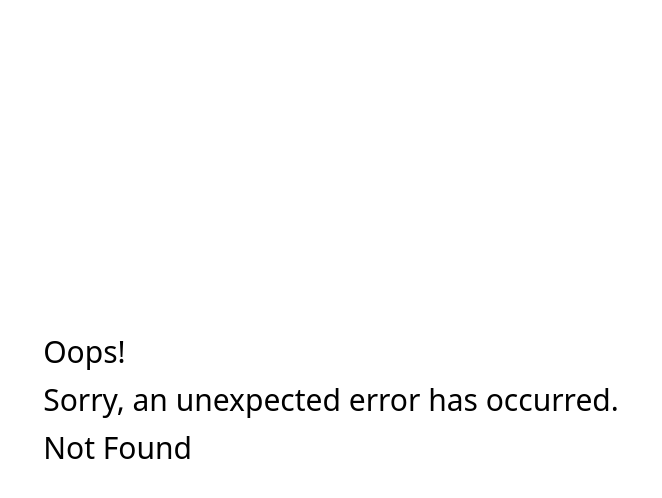
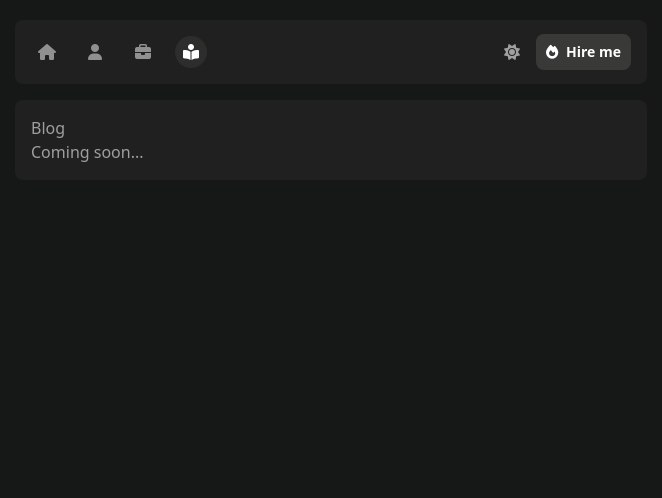
Before and after one commit to carlosupreme/portfolio, a React (Vite) app: page /blog in a window 1280 px wide. Before the commit this address had no page. Shown: the top 498 px of the page, without its empty margins (309-971 px from the left). Built offline with nearby package versions, Linux system fonts and the light colour scheme.

Commit message:
Navigation links working with Browser Router

```diff
--- a/src/components/Navbar.tsx
+++ b/src/components/Navbar.tsx
@@ -1,23 +1,6 @@
-import {Link} from "react-router-dom";
 import Theme from "./Theme.tsx";
 import HireMeButton from "./HireMeButton.tsx";
-
-type NavigationButtonProps = {
-    icon: string, route: string
-}
-
-function NavigationButton({icon, route}: NavigationButtonProps) {
-    return (
-        <Link to={route}
-              className="dark:hover:bg-dark-nav-bg-button-hover dark:text-dark-nav-button dark:hover:text-white
-              inline-flex items-center justify-center w-8 h-8
-              transition-colors
-              rounded-full"
-        >
-            <i className={`${icon} `}></i>
-        </Link>
-    );
-}
+import NavigationButton from "./NavigationButton.tsx";
 
 export default function Navbar() {
     return (
@@ -28,22 +11,22 @@ export default function Navbar() {
                     icon={"fa-solid fa-house"}/>
 
                 <NavigationButton
-                    route={"/"}
+                    route={"/me"}
                     icon={"fas fa-user"}/>
 
                 <NavigationButton
-                    route={"/"}
+                    route={"/projects"}
                     icon={"fa-solid fa-briefcase"}/>
 
                 <NavigationButton
-                    route={"/"}
+                    route={"/blog"}
                     icon={"fa-solid fa-book-open-reader"}/>
             </div>
 
-           <div className="flex gap-4">
-               <Theme />
-               <HireMeButton />
-           </div>
+            <div className="flex gap-4">
+                <Theme/>
+                <HireMeButton/>
+            </div>
         </div>
     );
 }
--- /dev/null
+++ b/src/components/NavigationButton.tsx
@@ -0,0 +1,14 @@
+import {NavLink} from "react-router-dom";
+
+export default function NavigationButton({icon, route}: { icon: string, route: string }) {
+    const activeClasses = "dark:bg-dark-nav-bg-button-hover dark:text-white"
+    const pendingClasses = "dark:hover:bg-dark-nav-bg-button-hover dark:text-dark-nav-button dark:hover:text-white inline-flex items-center justify-center w-8 h-8 transition-colors rounded-full"
+    return (
+        <NavLink
+            to={route}
+            className={({isActive}) => `${isActive && activeClasses} ${pendingClasses}`}
+        >
+            <i className={`${icon} `}></i>
+        </NavLink>
+    );
+}
--- a/src/main.tsx
+++ b/src/main.tsx
@@ -1,19 +1,45 @@
 import './index.css'
 import React from 'react'
 import ReactDOM from 'react-dom/client'
-import { createBrowserRouter, RouterProvider } from 'react-router-dom';
+import {createBrowserRouter, RouterProvider} from "react-router-dom";
+import Layout from "./pages/Layout.tsx";
+import Home from "./pages/Home.tsx";
+import AboutMe from "./pages/AboutMe.tsx";
+import Projects from "./pages/Projects.tsx";
 import ErrorPage from "./pages/errors/errorPage.tsx";
-import Root from "./pages/Root.tsx";
+import Blog from "./pages/Blog.tsx";
 
 const router = createBrowserRouter([
     {
-        path: "/", element: <Root/>,
-        errorElement: <ErrorPage/>,
-    }
+        path: "/",
+        element: <Layout/>,
+        children: [
+            {
+                index: true,
+                path: "",
+                element: <Home/>,
+            },
+            {
+                path: "me",
+                element: <AboutMe/>,
+            },
+            {
+                path: "projects",
+                element: <Projects/>,
+            },
+            {
+                path: "blog",
+                element: <Blog/>,
+            },
+        ],
+    },
 ]);
 
 ReactDOM.createRoot(document.getElementById('root')!).render(
-  <React.StrictMode>
-      <RouterProvider router={router}/>
-  </React.StrictMode>,
+    <React.StrictMode>
+        <RouterProvider
+            router={router}
+            fallbackElement={<ErrorPage/>}
+        />
+    </React.StrictMode>,
 )
--- /dev/null
+++ b/src/pages/AboutMe.tsx
@@ -0,0 +1,10 @@
+import me from "../assets/me-memoji.png";
+
+export default function AboutMe() {
+    return (
+        <div>
+            <h2>About me</h2>
+            <img src={me} alt="Me" className={"w-32 h-32 rounded-full object-cover"}/>
+        </div>
+    )
+}
--- /dev/null
+++ b/src/pages/Blog.tsx
@@ -0,0 +1,8 @@
+export default function Blog(){
+    return (
+        <div>
+            <h2>Blog</h2>
+            <p>Coming soon...</p>
+        </div>
+    )
+}
--- /dev/null
+++ b/src/pages/Home.tsx
@@ -0,0 +1,10 @@
+import me from "../assets/me-memoji.png";
+
+export default function Home() {
+    return (
+        <div>
+            <h2>Home section</h2> <br/>
+            <img src={me} alt="Me" className={"w-32 h-32 rounded-full object-cover"}/>
+        </div>
+    )
+}
--- /dev/null
+++ b/src/pages/Layout.tsx
@@ -0,0 +1,15 @@
+import {Outlet} from "react-router-dom";
+import Navbar from "../components/Navbar.tsx";
+
+export default function Layout() {
+    return (
+        <div className="h-screen w-full dark:bg-dark-profound">
+            <div className="max-w-2xl mx-auto w-full p-5 flex flex-col gap-4">
+                <Navbar/>
+                <main className="p-4 dark:text-dark-font dark:bg-dark w-full rounded-lg">
+                    <Outlet/>
+                </main>
+            </div>
+        </div>
+    )
+}
--- /dev/null
+++ b/src/pages/Projects.tsx
@@ -0,0 +1,8 @@
+export default function Projects(){
+    return (
+        <div>
+            <h2>Projects</h2>
+            <p>Coming soon...</p>
+        </div>
+    )
+}
--- a/src/pages/Root.tsx
+++ /dev/null
@@ -1,15 +0,0 @@
-import me from "../assets/me-memoji.png";
-import Navbar from "../components/Navbar.tsx";
-
-export default function Root() {
-    return (
-        <div className="h-screen w-full dark:bg-dark-profound">
-            <div className="max-w-2xl mx-auto w-full p-5 flex flex-col gap-4">
-                <Navbar/>
-                <div className="p-4 dark:bg-dark w-full rounded-lg">
-                    <img src={me} alt="Me" className={"w-32 h-32 rounded-full object-cover"}/>
-                </div>
-            </div>
-        </div>
-    );
-}
```
